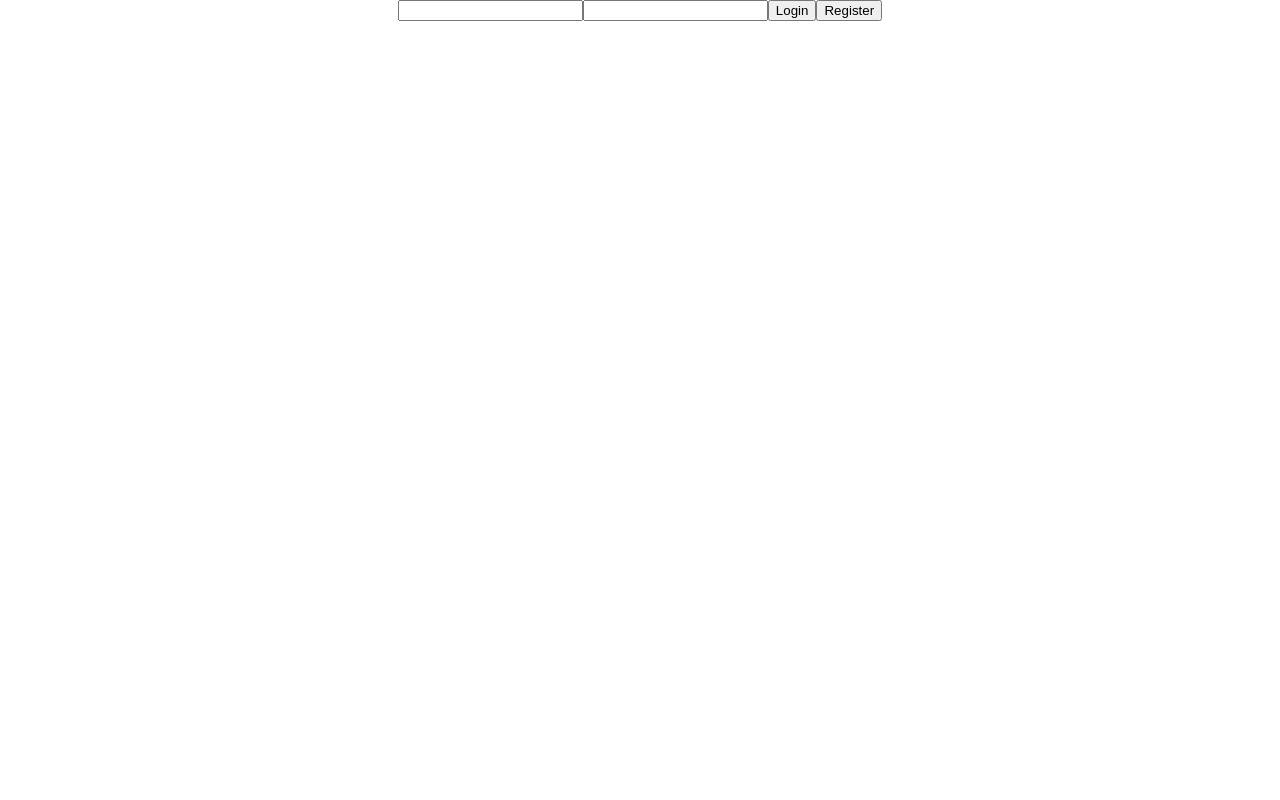
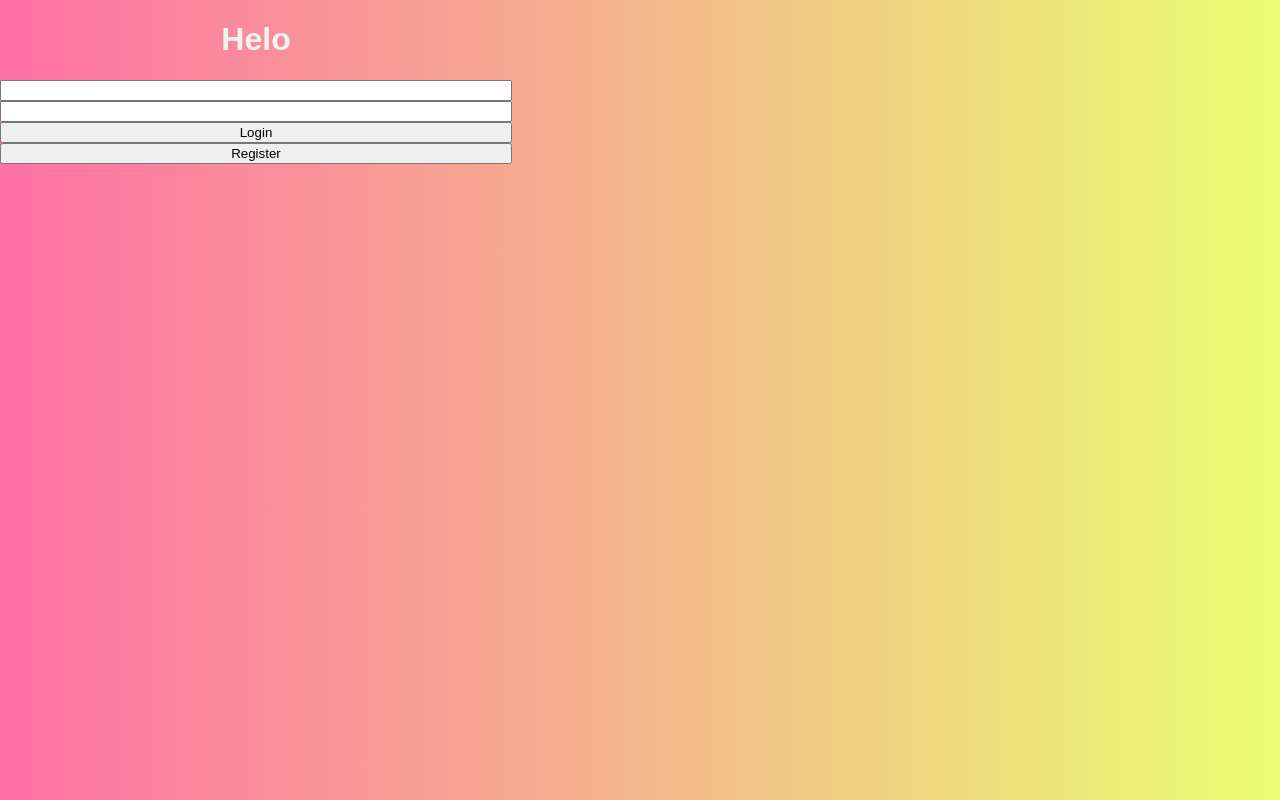
Before and after one commit to Mitchell0625/helo, a React (Create React App) app: page /#/ in a window 1280 px wide. Built offline with nearby package versions, Linux system fonts and the light colour scheme.

Commit message:
completed post endpoint

```diff
--- a/src/component/Auth/Auth.js
+++ b/src/component/Auth/Auth.js
@@ -1,4 +1,17 @@
 import React, { Component } from "react";
+
+const authPage = {
+  background: "linear-gradient(to right, #ff70a6, #e9ff70",
+  height: "100vh"
+};
+
+const authContainer = {
+  height: "50vh",
+  display: "flex",
+  flexDirection: "column",
+  color: "#f2f2f2",
+  width: "40vw"
+};
 
 class Auth extends Component {
   constructor() {
@@ -17,7 +30,10 @@ class Auth extends Component {
 
   render() {
     return (
-      <div>
+      <div style={authPage}>
+        <div style={authContainer}>
+          <img />
+          <h1>Helo</h1>
           <input
             name="userName"
             value={this.state.userName}
@@ -31,6 +47,7 @@ class Auth extends Component {
           <button>Login</button>
           <button>Register</button>
         </div>
+      </div>
     );
   }
 }
```
Also changed, not shown: 1 other file (tests, documents, lock files or other folders). Lines whose indentation alone changed are shown as unchanged.
